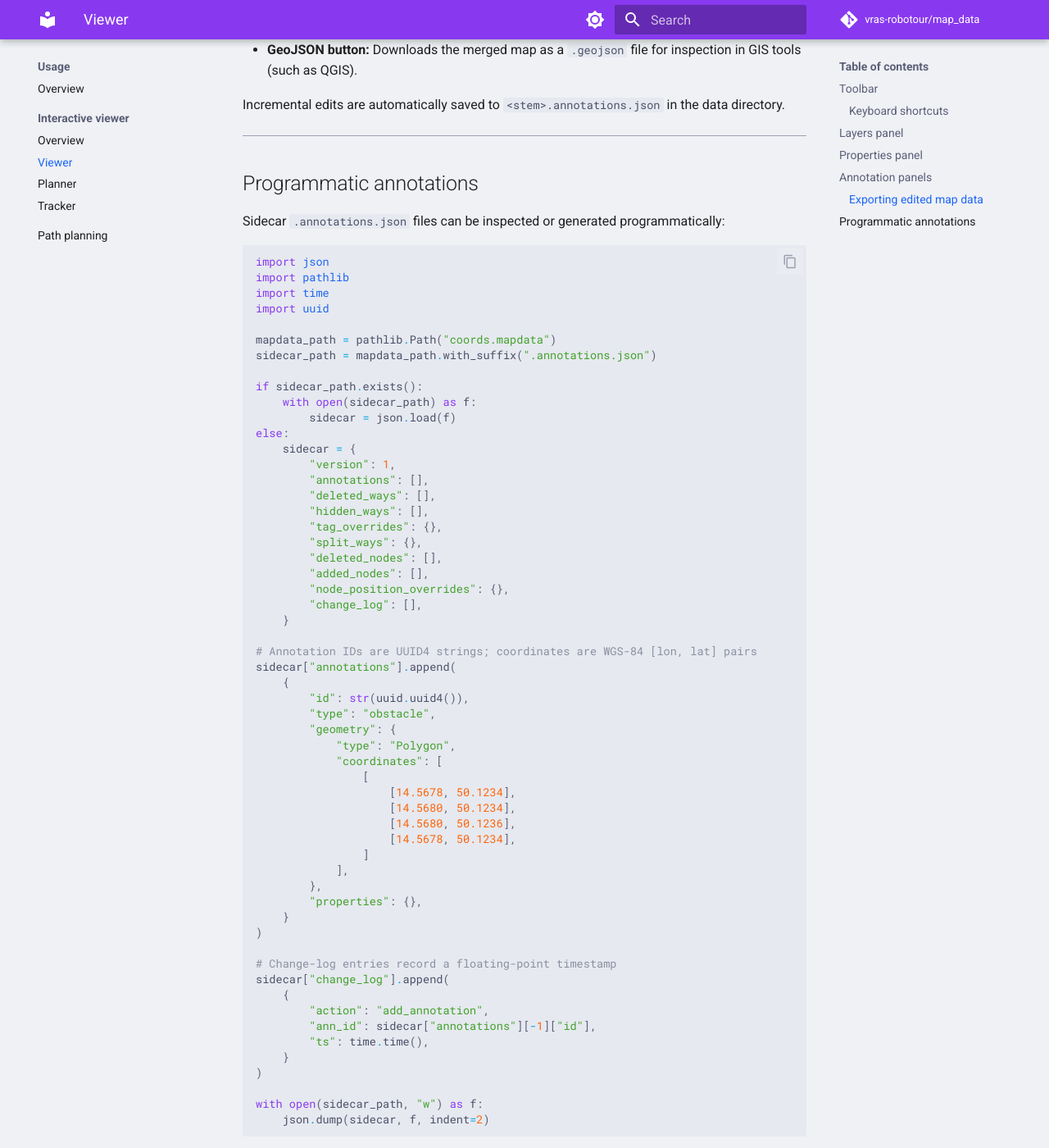
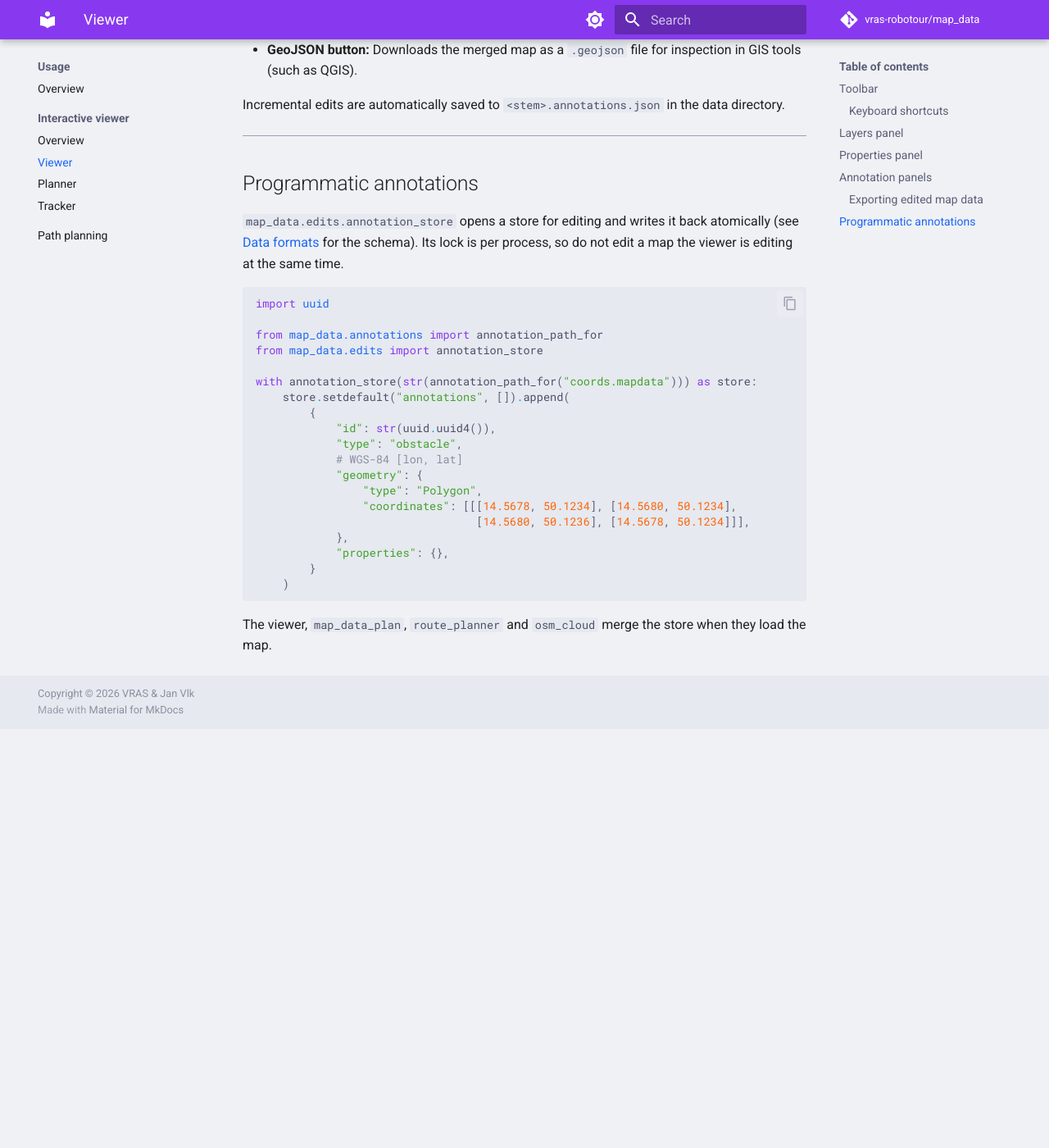
Before and after one commit to vras-robotour/map_data, an MkDocs documentation site: the page built from docs/viewer_view.md, in a window 1280 px wide and 1400 px high, scrolled down 2841 px. Shown: the whole window at 82% size. Built offline with MkDocs 1.6.1 and Material for MkDocs 9.7.7, drawn with Linux system fonts in a browser that asks for light colours; comment, search, counter and statistics services are not loaded; after the commit the page ends 3730 px from its top, so only the background shows below that; some of the changed text lies outside the part shown.

Commit message:
docs: deleted_nodes is a list; programmatic annotations via annotation_store

````diff
--- a/docs/viewer_view.md
+++ b/docs/viewer_view.md
@@ -79,65 +79,28 @@ Incremental edits are automatically saved to `<stem>.annotations.json` in the da
 
 ## Programmatic annotations
 
-Sidecar `.annotations.json` files can be inspected or generated programmatically:
+`map_data.edits.annotation_store` opens a store for editing and writes it back atomically (see [Data formats](dev/data_formats.md#annotationsjson-sidecar-format) for the schema). Its lock is per process, so do not edit a map the viewer is editing at the same time.
 
 ```python
-import json
-import pathlib
-import time
 import uuid
 
-mapdata_path = pathlib.Path("coords.mapdata")
-sidecar_path = mapdata_path.with_suffix(".annotations.json")
+from map_data.annotations import annotation_path_for
+from map_data.edits import annotation_store
 
-if sidecar_path.exists():
-    with open(sidecar_path) as f:
-        sidecar = json.load(f)
-else:
-    sidecar = {
-        "version": 1,
-        "annotations": [],
-        "deleted_ways": [],
-        "hidden_ways": [],
-        "tag_overrides": {},
-        "split_ways": {},
-        "deleted_nodes": [],
-        "added_nodes": [],
-        "node_position_overrides": {},
-        "change_log": [],
-    }
-
-# Annotation IDs are UUID4 strings; coordinates are WGS-84 [lon, lat] pairs
-sidecar["annotations"].append(
-    {
-        "id": str(uuid.uuid4()),
-        "type": "obstacle",
-        "geometry": {
-            "type": "Polygon",
-            "coordinates": [
-                [
-                    [14.5678, 50.1234],
-                    [14.5680, 50.1234],
-                    [14.5680, 50.1236],
-                    [14.5678, 50.1234],
-                ]
-            ],
-        },
-        "properties": {},
-    }
-)
-
-# Change-log entries record a floating-point timestamp
-sidecar["change_log"].append(
-    {
-        "action": "add_annotation",
-        "ann_id": sidecar["annotations"][-1]["id"],
-        "ts": time.time(),
-    }
-)
-
-with open(sidecar_path, "w") as f:
-    json.dump(sidecar, f, indent=2)
+with annotation_store(str(annotation_path_for("coords.mapdata"))) as store:
+    store.setdefault("annotations", []).append(
+        {
+            "id": str(uuid.uuid4()),
+            "type": "obstacle",
+            # WGS-84 [lon, lat]
+            "geometry": {
+                "type": "Polygon",
+                "coordinates": [[[14.5678, 50.1234], [14.5680, 50.1234],
+                                 [14.5680, 50.1236], [14.5678, 50.1234]]],
+            },
+            "properties": {},
+        }
+    )
 ```
 
-The viewer merges sidecar edits on load, applying them to the displayed map.
+The viewer, `map_data_plan`, `route_planner` and `osm_cloud` merge the store when they load the map.
````
Also changed, not shown: docs/dev/data_formats.md (+7 -6 lines).
